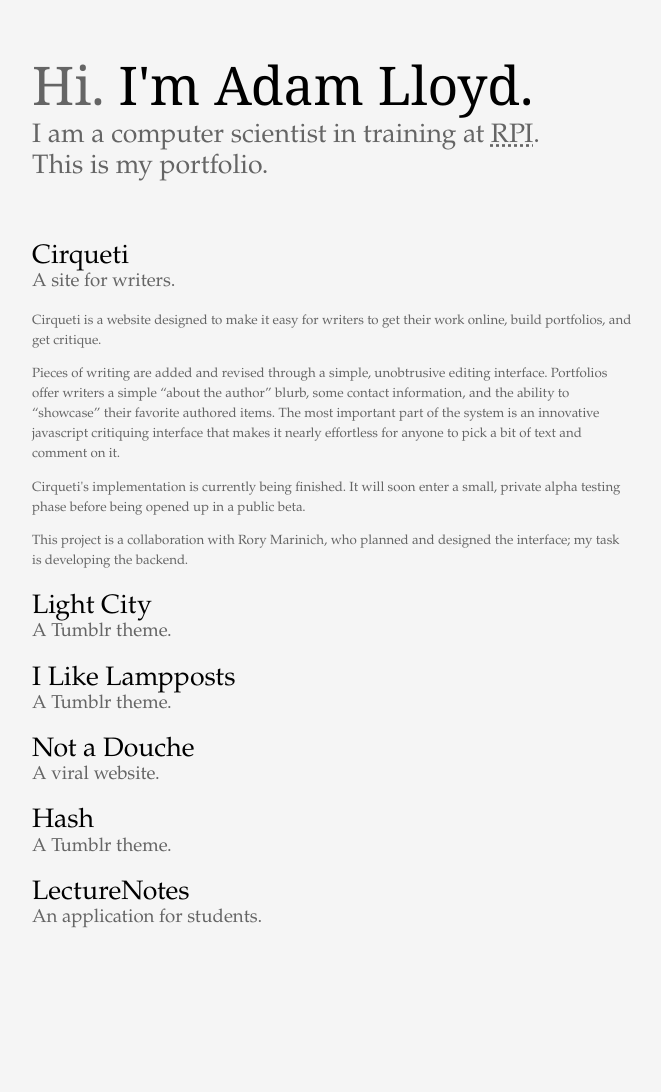
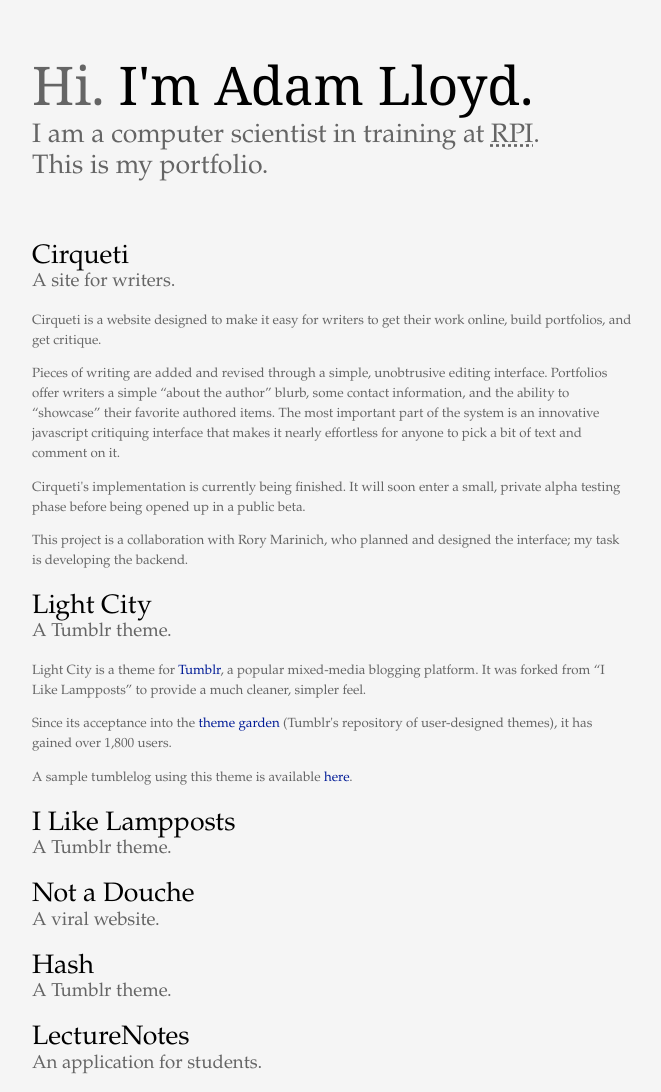
Before and after one commit to alloy-d/alloy-d.github.com, a Jekyll site: the page built from portfolio/index.html, in a window 1280 px wide. Shown: the whole page, without its empty margins (16-677 px from the left). Built offline with Jekyll 4.4.1, drawn with Linux system fonts in a browser that asks for light colours; before the commit the page ends 947 px from its top, so only the background shows below that.

Commit message:
Add portfolio description for Light City.

```diff
--- a/portfolio/index.html
+++ b/portfolio/index.html
@@ -40,6 +40,22 @@ description: my portfolio
     <p class="item_summary">A Tumblr theme.</p>
     <div class="item_description">
       <p>
+        Light City is a theme
+        for <a href="http://tumblr.com/">Tumblr</a>, a popular
+        mixed-media blogging platform. It was forked from &ldquo;I
+        Like Lampposts&rdquo; to provide a much cleaner, simpler feel.
+      </p>
+      <p>
+        Since its acceptance into
+        the <a href="http://tumblr.com/themes/popular/">theme
+        garden</a> (Tumblr's repository of user-designed themes), it
+        has gained over 1,800 users.
+      </p>
+      <p>
+        A sample tumblelog using this theme is
+        available <a href="http://lightcitytheme.tumblr.com/">here</a>.
+      </p>
+    </div><!-- item_description -->
   </div><!-- portfolio_item -->
 
   <div class="portfolio_item">
```
